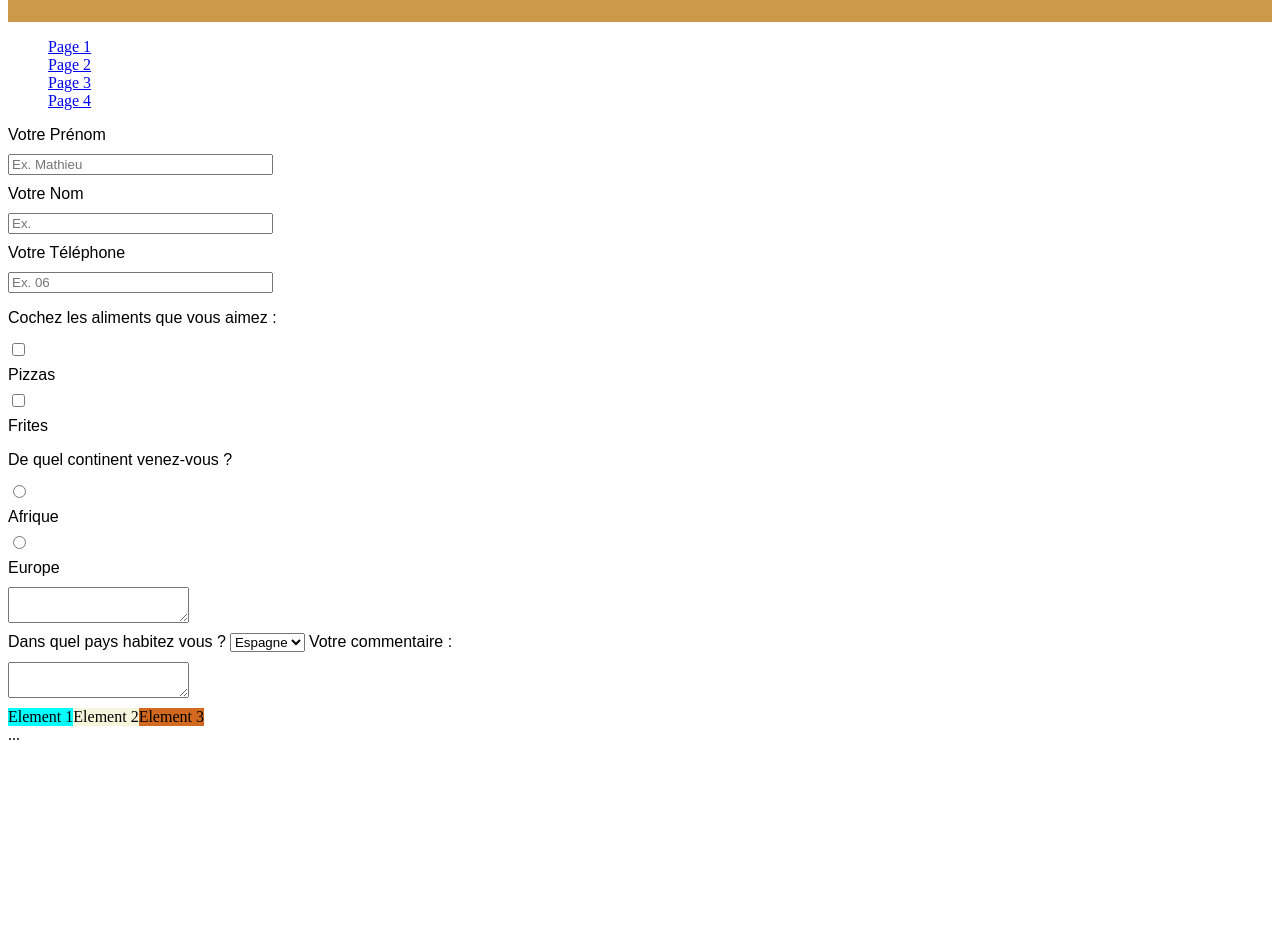
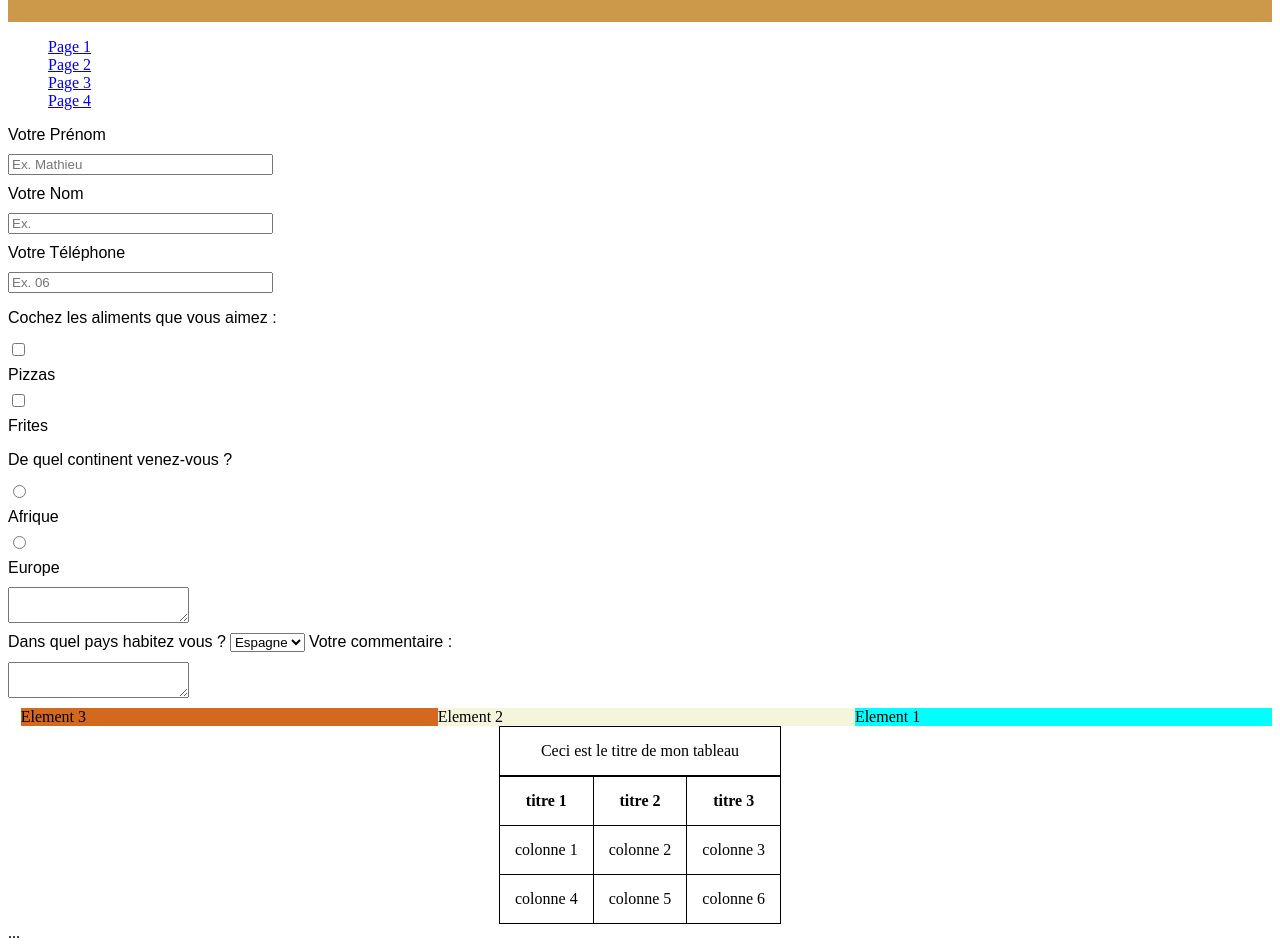
Before and after one commit to Ymerege/OpenclassroomsProject, a plain HTML site: page index.html in a window 1280 px wide. Shown: the part 79-1029 px from the top of the page. Before the commit the page ends 831 px from the top, so only its background shows below. Drawn offline with Linux system fonts and the light colour scheme; a script that the page names is missing.

Commit message:
ajout tableau

```diff
--- a/index.html
+++ b/index.html
@@ -5,6 +5,7 @@
     <title></title>
     <link rel="stylesheet" href="styles.css">
     <script src="script.js"></script>
+    <meta name="viewport" content="width=device-width, initial-scale=1.0">
 </head>
 <body>
     <header>
@@ -58,6 +59,24 @@
                 <div class="element element2">Element 2</div>
                 <div class="element element3">Element 3</div>
             </div>
+            <table>
+                <caption>Ceci est le titre de mon tableau</caption>
+                <tr>
+                    <th>titre 1</th>
+                    <th>titre 2</th>
+                    <th>titre 3</th>
+                </tr>
+                <tr>
+                    <td>colonne 1</td>
+                    <td>colonne 2</td>
+                    <td>colonne 3</td>
+                </tr>
+                <tr>
+                    <td>colonne 4</td>
+                    <td>colonne 5</td>
+                    <td>colonne 6</td>
+                </tr>
+            </table>
         </aside>
     </main>
     <footer></footer>
--- a/styles.scss
+++ b/styles.scss
@@ -4,7 +4,7 @@ $secondary-color : rgb(204, 152, 73);
     .container{
         flex-direction: column;
     }
-    }
+}
 header{
     background-color: $secondary-color;
     height:10vh;
@@ -22,6 +22,14 @@ ul{
         color:$secondary-color;
     }
 }
+table{
+    margin:0 auto;
+    border-collapse:collapse;
+    th,td,caption {
+        border:1px solid black;
+        padding:15px;
+    }
+}
 form {
     input, textarea{
         display: block;
@@ -31,15 +39,19 @@ form {
 }
 .container{
     display:flex;
+    flex-direction:row-reverse;
     .element{
         &.element1{
             background-color: aqua;
+            width:33%;
         }
         &.element2{
             background-color: beige;
+            width:33%;
         }
         &.element3{
             background-color: chocolate;
+            width:33%;
         }
     }
 }
```
Also changed, not shown: styles.css, 1 other file.
